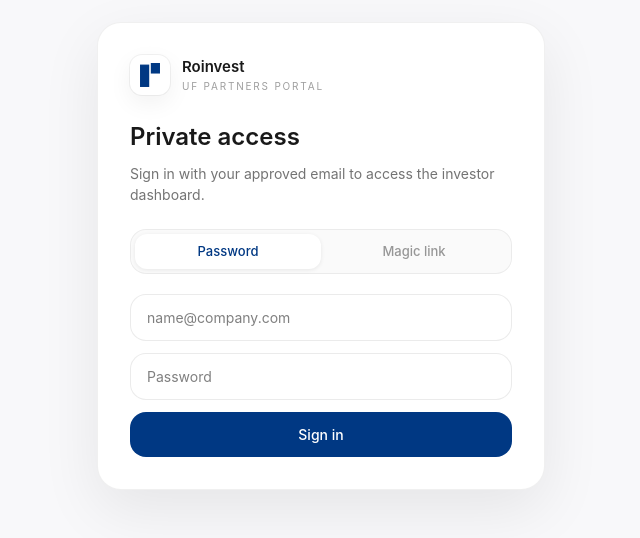
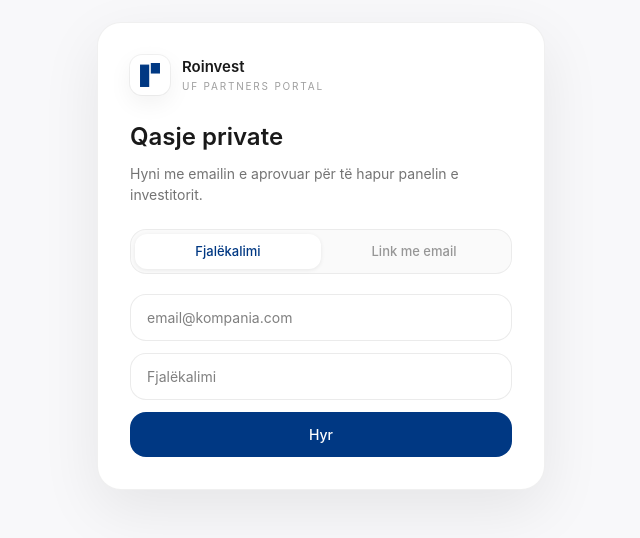
Before and after one commit to valtonmyrtaj/roinvest-vite-portal, a React (Vite) app: page /overview in a window 1280 px wide. Shown: the part 144-682 px from the top of the page, without its empty margins (319-959 px from the left). Built offline with nearby package versions, Linux system fonts and the light colour scheme.

Commit message:
polish: localize login screen

```diff
--- a/src/LoginPage.tsx
+++ b/src/LoginPage.tsx
@@ -16,14 +16,14 @@
   function getFriendlyError(message: string) {
     const n = message.toLowerCase();
     if (n.includes("rate limit") || n.includes("too many requests") || n.includes("email rate limit exceeded"))
-      return "Please wait a moment before requesting another secure link.";
+      return "Prisni pak para se të kërkoni një link tjetër të sigurt.";
     if (n.includes("invalid email"))
-      return "Please enter a valid email address.";
+      return "Vendosni një adresë emaili të vlefshme.";
     if (n.includes("invalid login credentials") || n.includes("invalid password") || n.includes("wrong password"))
-      return "Incorrect email or password.";
+      return "Emaili ose fjalëkalimi nuk është i saktë.";
     if (n.includes("email not confirmed"))
-      return "Please confirm your email address first.";
-    return "Sign-in failed. Please try again.";
+      return "Konfirmoni fillimisht adresën tuaj të emailit.";
+    return "Hyrja dështoi. Provoni përsëri.";
   }
 
   async function handleMagicLink(e: React.FormEvent) {
@@ -72,9 +72,9 @@
           </div>
         </div>
 
-        <h1 className="text-[24px] font-semibold text-black/90">Private access</h1>
+        <h1 className="text-[24px] font-semibold text-black/90">Qasje private</h1>
         <p className="mt-2 text-[14px] text-black/55">
-          Sign in with your approved email to access the investor dashboard.
+          Hyni me emailin e aprovuar për të hapur panelin e investitorit.
         </p>
 
         {/* Tab switcher */}
@@ -89,7 +89,7 @@
               boxShadow: tab === "password" ? "0 1px 4px rgba(0,0,0,0.08)" : "none",
             }}
           >
-            Password
+            Fjalëkalimi
           </button>
           <button
             type="button"
@@ -101,7 +101,7 @@
               boxShadow: tab === "magic" ? "0 1px 4px rgba(0,0,0,0.08)" : "none",
             }}
           >
-            Magic link
+            Link me email
           </button>
         </div>
 
@@ -110,7 +110,7 @@
           <form onSubmit={handlePassword} className="mt-5 space-y-3">
             <input
               type="email"
-              placeholder="name@company.com"
+              placeholder="email@kompania.com"
               value={email}
               onChange={(e) => setEmail(e.target.value)}
               className="w-full rounded-2xl border border-black/[0.08] bg-white px-4 py-3 text-[14px] outline-none transition focus:border-[#003883]"
@@ -118,7 +118,7 @@
             />
             <input
               type="password"
-              placeholder="Password"
+              placeholder="Fjalëkalimi"
               value={password}
               onChange={(e) => setPassword(e.target.value)}
               className="w-full rounded-2xl border border-black/[0.08] bg-white px-4 py-3 text-[14px] outline-none transition focus:border-[#003883]"
@@ -129,7 +129,7 @@
               disabled={loading}
               className="w-full rounded-2xl bg-[#003883] px-4 py-3 text-[14px] font-medium text-white transition hover:opacity-95 disabled:cursor-not-allowed disabled:opacity-70"
             >
-              {loading ? "Signing in…" : "Sign in"}
+              {loading ? "Duke hyrë..." : "Hyr"}
             </button>
           </form>
         )}
@@ -139,7 +139,7 @@
           <form onSubmit={handleMagicLink} className="mt-5 space-y-3">
             <input
               type="email"
-              placeholder="name@company.com"
+              placeholder="email@kompania.com"
               value={email}
               onChange={(e) => setEmail(e.target.value)}
               className="w-full rounded-2xl border border-black/[0.08] bg-white px-4 py-3 text-[14px] outline-none transition focus:border-[#003883]"
@@ -150,14 +150,14 @@
               disabled={loading}
               className="w-full rounded-2xl bg-[#003883] px-4 py-3 text-[14px] font-medium text-white transition hover:opacity-95 disabled:cursor-not-allowed disabled:opacity-70"
             >
-              {loading ? "Sending…" : "Send magic link"}
+              {loading ? "Duke dërguar..." : "Dërgo linkun në email"}
             </button>
           </form>
         )}
 
         {sent && (
           <div className="mt-4 rounded-2xl border border-black/[0.06] bg-black/[0.025] px-4 py-3">
-            <p className="text-[13px] text-black/55">Check your email for the secure sign-in link.</p>
+            <p className="text-[13px] text-black/55">Kontrolloni emailin për linkun e sigurt të hyrjes.</p>
           </div>
         )}
 
```
